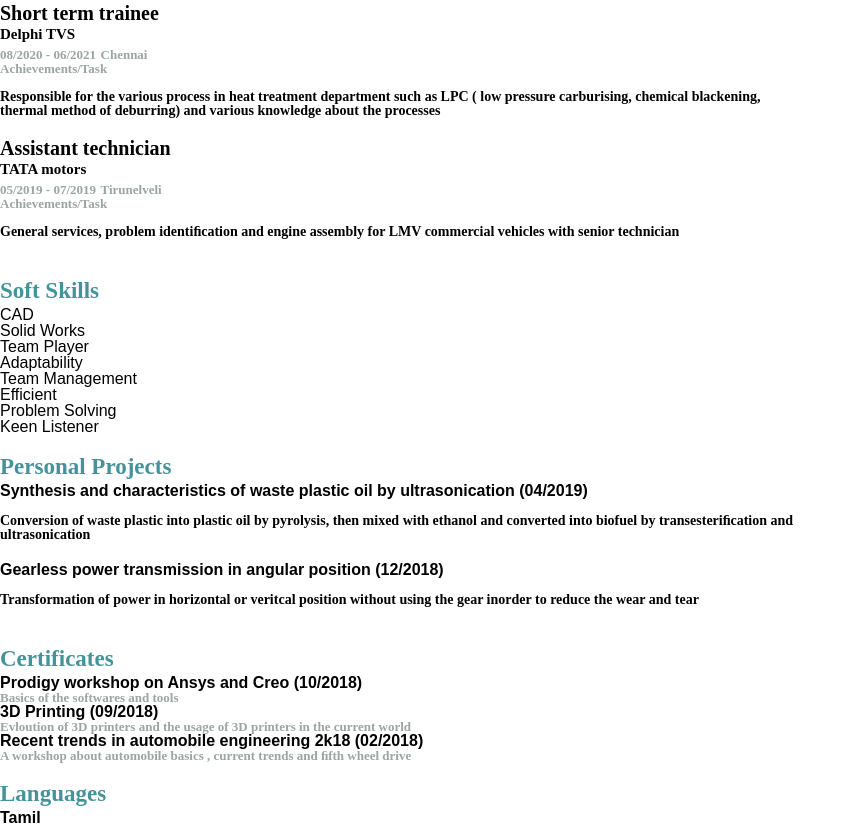
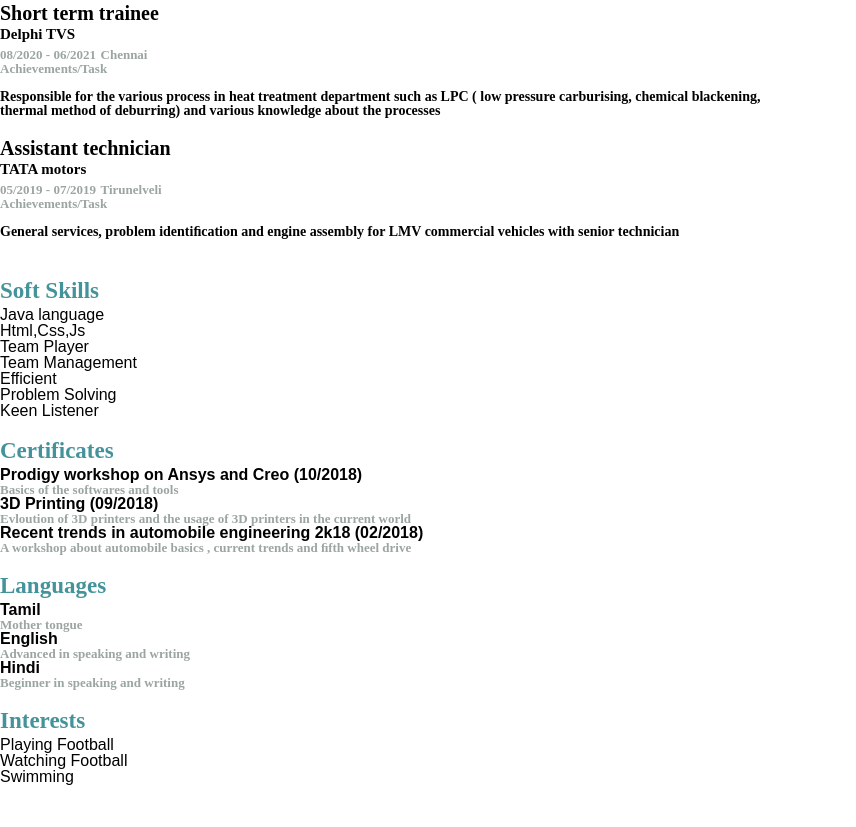
Before and after one commit to prawin10/personal-portfolio1, a website: page index.html in a window 1280 px wide. Shown: the part 487-1314 px from the top of the page, without its empty margins (0-856 px from the left). After the commit the page ends 1272 px from the top, so only its background shows below. Drawn offline with Linux system fonts and the light colour scheme.

Commit message:
add index.html

```diff
--- a/index.html
+++ b/index.html
@@ -86,32 +86,13 @@
             <div class="content-box">
                <h2>Soft Skills</h2>
                <div class="content-box-tags-1">
-                  <div class="content-box-tag-1">CAD</div>
-                  <div class="content-box-tag-1">Solid Works</div>
+                  <div class="content-box-tag-1">Java language</div>
+                  <div class="content-box-tag-1">Html,Css,Js</div>
                   <div class="content-box-tag-1">Team Player</div>
-                  <div class="content-box-tag-1">Adaptability</div>
                   <div class="content-box-tag-1">Team Management</div>
                   <div class="content-box-tag-1">Efficient</div>
                   <div class="content-box-tag-1">Problem Solving</div>
                   <div class="content-box-tag-1">Keen Listener</div>
-               </div>
-            </div>
-            <div class="content-box">
-               <h2>Personal Projects</h2>
-               <div class="content-box-details">
-                  <div class="content-box-detail">
-                     <h5>Synthesis and characteristics of waste plastic oil by ultrasonication (04/2019) </h5>
-                     <ul>
-                        <li>Conversion of waste plastic into plastic oil by pyrolysis, then mixed with ethanol and converted into biofuel by transesteriﬁcation and ultrasonication </li>
-                     </ul>
-                  </div>
-                  <div class="content-box-detail">
-                     <h5>Gearless power transmission in angular position (12/2018)</h5>
-                     <ul>
-                        <li>Transformation of power in horizontal or veritcal position without using the gear inorder to reduce the wear and tear
-                        </li>
-                     </ul>
-                  </div>
                </div>
             </div>
             <div class="content-box">
```
